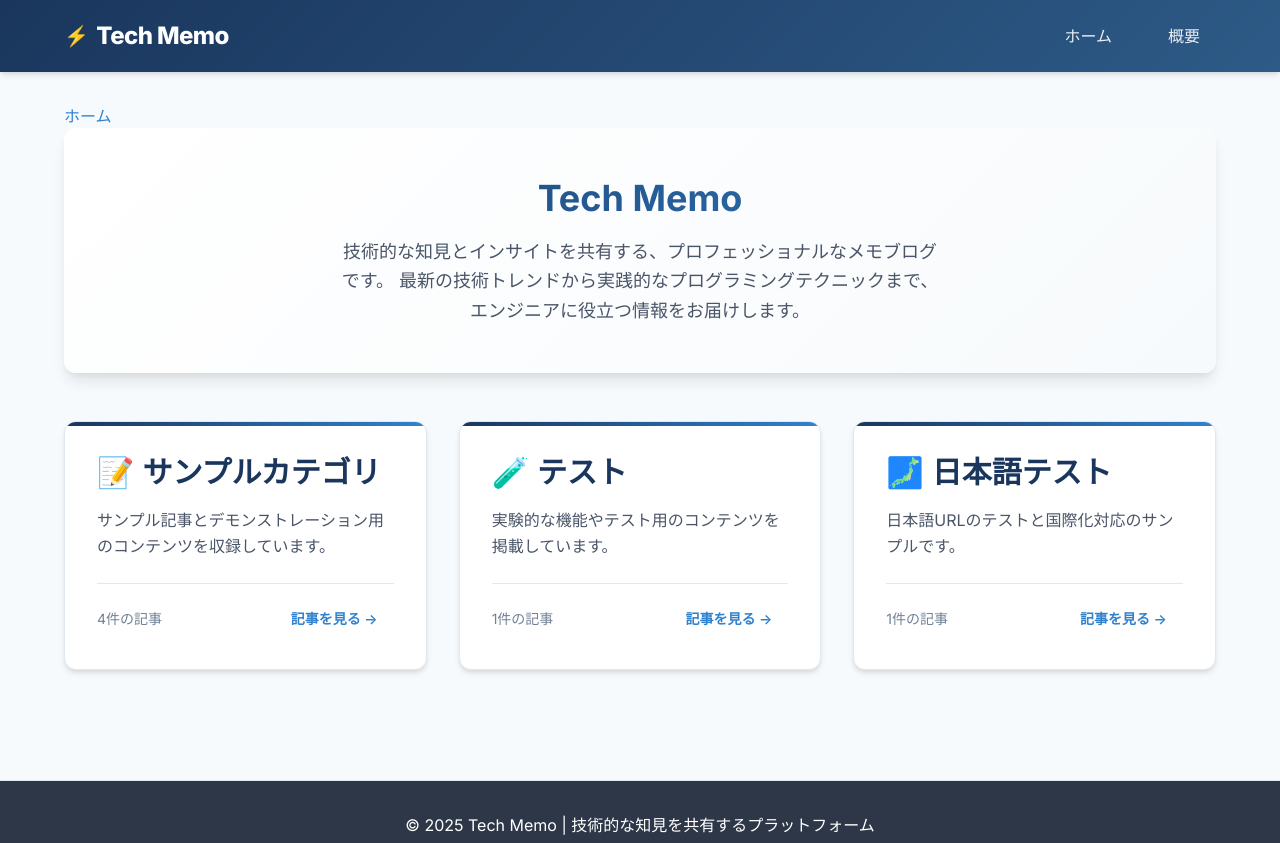
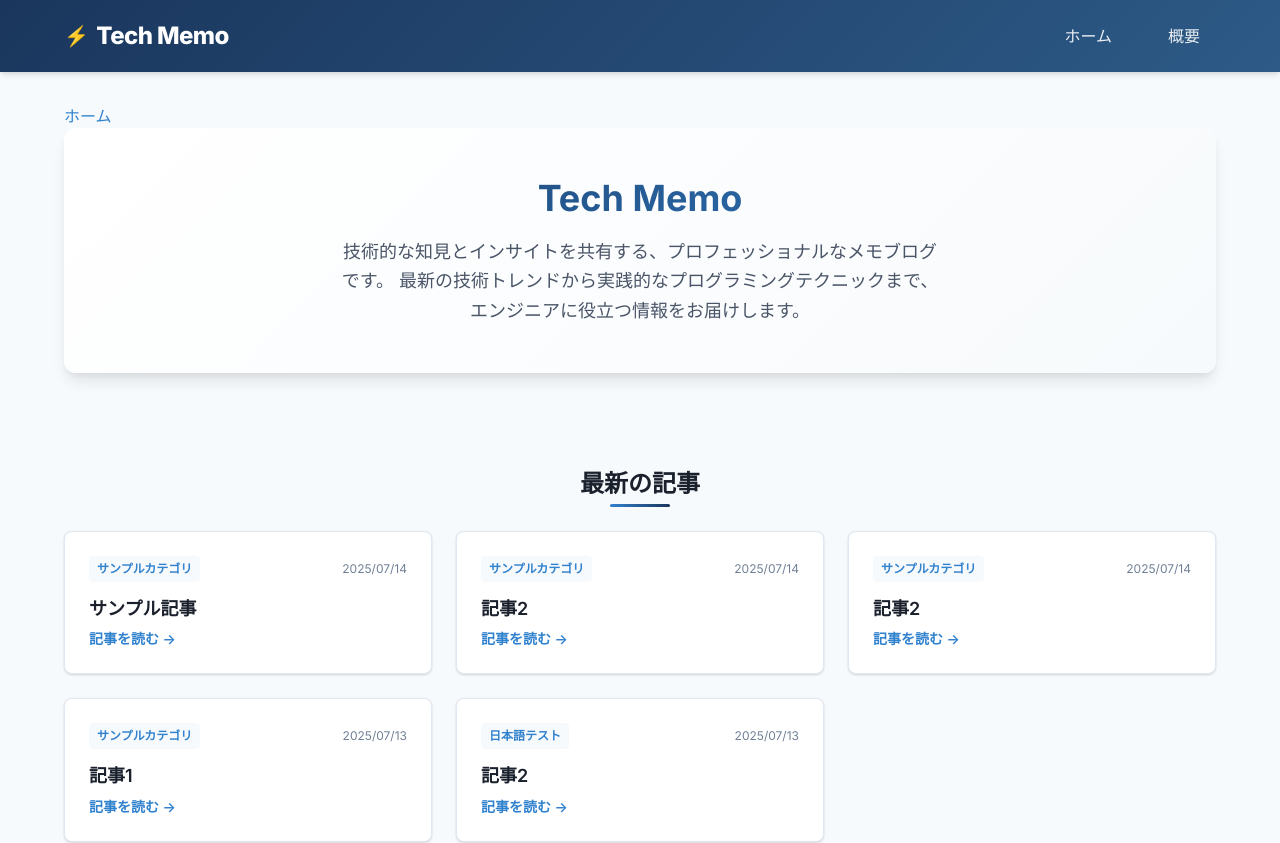
Before and after one commit to kkk315/memo, a Next.js app: page / in a window 1280 px wide. Shown: the top 843 px of the page. Built offline with nearby package versions, Linux system fonts and the light colour scheme.

Commit message:
最新記事の欄追加

```diff
--- a/app/globals.css
+++ b/app/globals.css
@@ -229,11 +229,128 @@ pre code {
   line-height: var(--leading-relaxed);
 }
 
+/* セクションタイトル */
+.section-title {
+  font-size: var(--text-2xl);
+  font-weight: 700;
+  color: var(--color-text-primary);
+  margin-bottom: var(--spacing-xl);
+  text-align: center;
+  position: relative;
+}
+
+.section-title::after {
+  content: '';
+  position: absolute;
+  bottom: -8px;
+  left: 50%;
+  transform: translateX(-50%);
+  width: 60px;
+  height: 3px;
+  background: linear-gradient(90deg, var(--color-accent), var(--color-primary));
+  border-radius: 2px;
+}
+
+/* 最新記事セクション */
+.latest-articles-section {
+  margin: var(--spacing-2xl) 0;
+  padding: var(--spacing-2xl) 0;
+}
+
+.latest-articles-grid {
+  display: grid;
+  grid-template-columns: repeat(auto-fit, minmax(280px, 1fr));
+  gap: var(--spacing-lg);
+  margin-top: var(--spacing-xl);
+}
+
+.latest-article-card {
+  background: var(--color-bg-card);
+  border-radius: var(--radius-lg);
+  padding: var(--spacing-lg);
+  box-shadow: var(--shadow-sm);
+  border: 1px solid var(--color-border-light);
+  transition: all 0.3s ease;
+  text-decoration: none;
+  color: inherit;
+  display: flex;
+  flex-direction: column;
+  height: 100%;
+}
+
+.latest-article-card:hover {
+  box-shadow: var(--shadow-lg);
+  transform: translateY(-2px);
+  border-color: var(--color-accent);
+}
+
+.latest-article-meta {
+  display: flex;
+  justify-content: space-between;
+  align-items: center;
+  margin-bottom: var(--spacing-md);
+  font-size: var(--text-sm);
+}
+
+.latest-article-category {
+  background: var(--color-bg-secondary);
+  color: var(--color-accent);
+  padding: var(--spacing-xs) var(--spacing-sm);
+  border-radius: var(--radius-sm);
+  font-weight: 600;
+  font-size: 0.75rem;
+}
+
+.latest-article-date {
+  color: var(--color-text-muted);
+  font-size: 0.75rem;
+}
+
+.latest-article-title {
+  font-size: var(--text-lg);
+  font-weight: 600;
+  margin-bottom: var(--spacing-sm);
+  color: var(--color-text-primary);
+  line-height: var(--leading-tight);
+  flex-grow: 1;
+}
+
+.latest-article-description {
+  color: var(--color-text-secondary);
+  font-size: var(--text-sm);
+  line-height: var(--leading-relaxed);
+  margin-bottom: var(--spacing-md);
+  flex-grow: 1;
+  display: -webkit-box;
+  -webkit-line-clamp: 3;
+  line-clamp: 3;
+  -webkit-box-orient: vertical;
+  overflow: hidden;
+}
+
+.latest-article-link {
+  color: var(--color-accent);
+  font-size: var(--text-sm);
+  font-weight: 600;
+  margin-top: auto;
+  transition: all 0.2s ease;
+}
+
+.latest-article-card:hover .latest-article-link {
+  color: var(--color-primary);
+  transform: translateX(4px);
+}
+
+/* カテゴリセクション */
+.categories-section {
+  margin: var(--spacing-2xl) 0;
+}
+
 .categories-grid {
   display: grid;
   grid-template-columns: repeat(auto-fit, minmax(300px, 1fr));
   gap: var(--spacing-xl);
-  margin-top: var(--spacing-2xl);
+  margin-top: var(--spacing-xl);
 }
 
 .category-card {
@@ -263,7 +380,7 @@ pre code {
   border-color: var(--color-border-medium);
 }
 
-.category-card h2 {
+.category-card h3 {
   color: var(--color-primary);
   margin-bottom: var(--spacing-md);
   display: flex;
@@ -568,6 +685,11 @@ pre code {
     font-size: var(--text-3xl);
   }
 
+  .latest-articles-grid {
+    grid-template-columns: 1fr;
+    gap: var(--spacing-md);
+  }
+
   .categories-grid {
     grid-template-columns: 1fr;
     gap: var(--spacing-lg);
--- a/app/page.tsx
+++ b/app/page.tsx
@@ -1,7 +1,19 @@
 import Link from 'next/link';
 import fs from 'fs/promises';
 import path from 'path';
+import matter from 'gray-matter';
 import type { Metadata, Viewport } from 'next';
+
+// 記事の型定義
+type Article = {
+  category: string;
+  categoryDisplayName: string;
+  article: string;
+  title: string;
+  date: string;
+  description?: string;
+  href: string;
+};
 
 export default async function HomePage() {
   const contentPath = path.join(process.cwd(), 'content');
@@ -33,14 +45,15 @@ export default async function HomePage() {
     }
   };
 
+  // 最新記事を取得
+  const allArticles: Article[] = [];
+
   for (const name of names) {
     const categoryPath = path.join(contentPath, name);
     const stat = await fs.stat(categoryPath);
 
     if (stat.isDirectory()) {
-      // 記事数を数える
       const articles = await fs.readdir(categoryPath);
-      let articleCount = 0;
 
       for (const article of articles) {
         const articlePath = path.join(categoryPath, article);
@@ -49,12 +62,48 @@ export default async function HomePage() {
           if (articleStat.isDirectory()) {
             const indexPath = path.join(articlePath, 'index.md');
             await fs.access(indexPath);
-            articleCount++;
+
+            // 記事のメタデータを読み込み
+            const fileContent = await fs.readFile(indexPath, 'utf8');
+            const { data } = matter(fileContent);
+
+            const config = categoryConfig[name] || {
+              displayName: name,
+              description: 'このカテゴリの記事一覧です。',
+              icon: '📚'
+            };
+
+            allArticles.push({
+              category: name,
+              categoryDisplayName: config.displayName,
+              article,
+              title: data.title || article,
+              date: data.date || new Date().toISOString(),
+              description: data.description as string,
+              href: `/${encodeURIComponent(name)}/${encodeURIComponent(article)}`
+            });
           }
         } catch {
           // アクセスできないファイルはスキップ
         }
       }
+    }
+  }
+
+  // 日付でソートして最新5件を取得
+  const latestArticles = allArticles
+    .sort((a, b) => new Date(b.date).getTime() - new Date(a.date).getTime())
+    .slice(0, 5);
+
+  // カテゴリ一覧の作成
+  for (const name of names) {
+    const categoryPath = path.join(contentPath, name);
+    const stat = await fs.stat(categoryPath);
+
+    if (stat.isDirectory()) {
+      // 記事数を数える（既に上で処理済みの情報を再利用）
+      const categoryArticles = allArticles.filter(article => article.category === name);
+      const articleCount = categoryArticles.length;
 
       const config = categoryConfig[name] || {
         displayName: name,
@@ -72,6 +121,17 @@ export default async function HomePage() {
     }
   }
 
+  // 日付のフォーマット関数
+  const formatDate = (dateString: string) => {
+    try {
+      const date = new Date(dateString);
+      if (isNaN(date.getTime())) return dateString;
+      return `${date.getFullYear()}/${String(date.getMonth() + 1).padStart(2, '0')}/${String(date.getDate()).padStart(2, '0')}`;
+    } catch {
+      return dateString;
+    }
+  };
+
   return (
     <main>
       {/* ヒーローセクション */}
@@ -84,18 +144,54 @@ export default async function HomePage() {
         </p>
       </section>
 
+      {/* 最新記事セクション */}
+      {latestArticles.length > 0 && (
+        <section className="latest-articles-section">
+          <h2 className="section-title">最新の記事</h2>
+          <div className="latest-articles-grid">
+            {latestArticles.map((article) => (
+              <Link
+                key={`${article.category}-${article.article}`}
+                href={article.href}
+                className="latest-article-card"
+              >
+                <div className="latest-article-meta">
+                  <span className="latest-article-category">
+                    {article.categoryDisplayName}
+                  </span>
+                  <time className="latest-article-date">
+                    {formatDate(article.date)}
+                  </time>
+                </div>
+                <h3 className="latest-article-title">{article.title}</h3>
+                {article.description && (
+                  <p className="latest-article-description">
+                    {article.description}
+                  </p>
+                )}
+                <div className="latest-article-link">
+                  記事を読む →
+                </div>
+              </Link>
+            ))}
+          </div>
+        </section>
+      )}
+
       {/* カテゴリグリッド */}
-      <section className="categories-grid">
+      <section className="categories-section">
+        <h2 className="section-title">カテゴリ一覧</h2>
+        <div className="categories-grid">
           {categories.map((category) => (
             <Link
               key={category.name}
               href={`/${encodeURIComponent(category.name)}`}
               className="category-card"
             >
-            <h2>
+              <h3>
                 <span>{category.icon}</span>
                 {category.displayName}
-            </h2>
+              </h3>
               <p>{category.description}</p>
               <div className="category-stats">
                 <span>{category.articleCount}件の記事</span>
@@ -105,6 +201,7 @@ export default async function HomePage() {
               </div>
             </Link>
           ))}
+        </div>
       </section>
     </main>
   );
```
Also changed, not shown: app/articles/page.tsx (added). Lines whose indentation alone changed are shown as unchanged.
